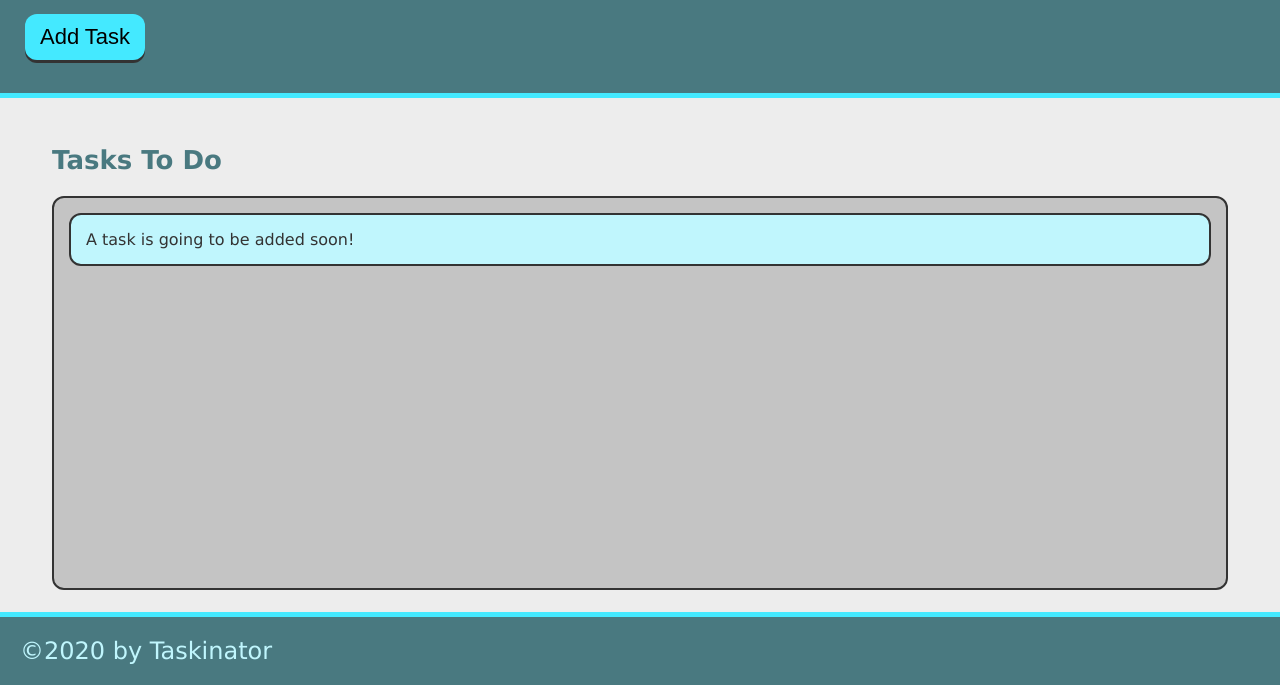
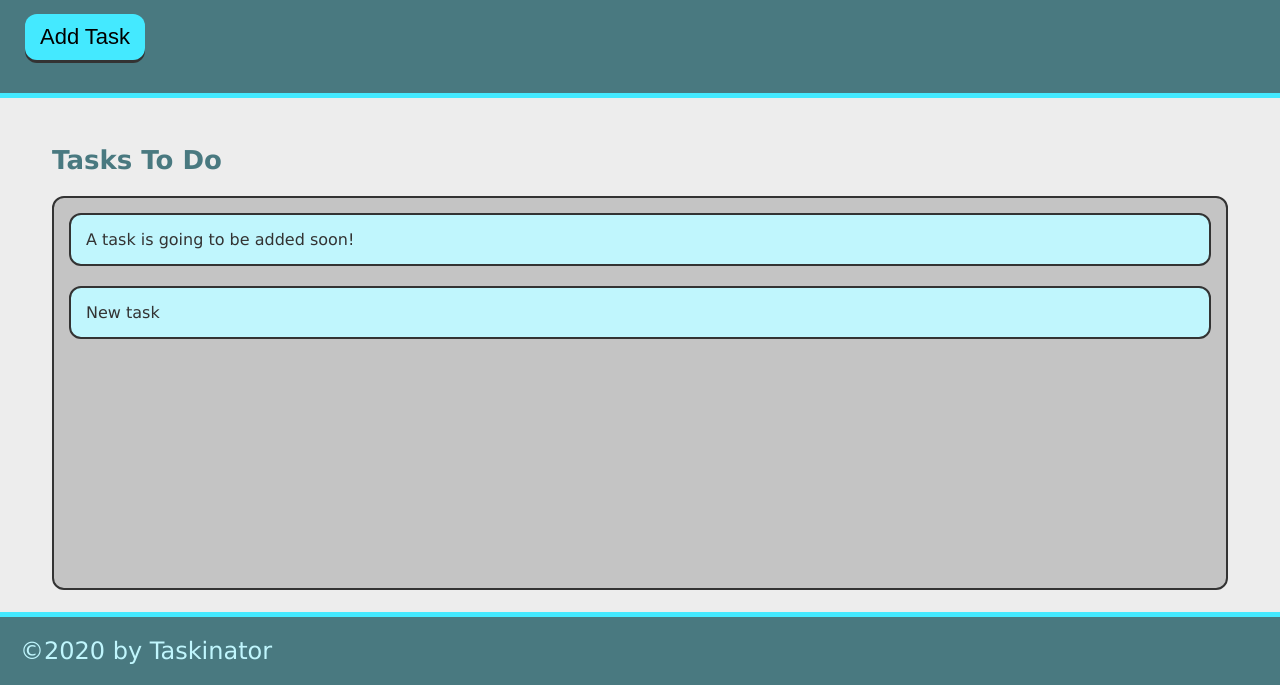
Before and after one commit to tarrantrl/taskinator, a plain HTML site: page index.html in a window 1280 px wide. Both pictures are taken after a click on the button "Add Task". Shown: the part 115-800 px from the top of the page. Drawn offline with Linux system fonts and the light colour scheme.

Commit message:
add task on button click

```diff
--- a/assets/js/script.js
+++ b/assets/js/script.js
@@ -0,0 +1,11 @@
+var buttonEl = document.querySelector("#save-task");
+var tasksToDoEl = document.querySelector("#tasks-to-do");
+
+var createTaskHandler = function() {
+    var listItemEl = document.createElement("li");
+    listItemEl.textContent="New task";
+    listItemEl.className="task-item";
+    tasksToDoEl.appendChild(listItemEl);
+  }
+
+  buttonEl.addEventListener("click", createTaskHandler);
--- a/index.html
+++ b/index.html
@@ -11,12 +11,12 @@
     <header>
         <h1 class="page-title">Taskinator</h1>
         <p>Click the button below to add a new task!</p>
-        <button class="btn">Add Task</button>
+        <button class="btn" id="save-task">Add Task</button>
     </header>
     <main class="page-content">
         <section class="task-list-wrapper">
             <h2 class="list-title">Tasks To Do</h2>
-            <ul class="task-list">
+            <ul class="task-list" id="tasks-to-do">
                 <li class="task-item">A task is going to be added soon!</li>
             </ul>
         </section>
```
